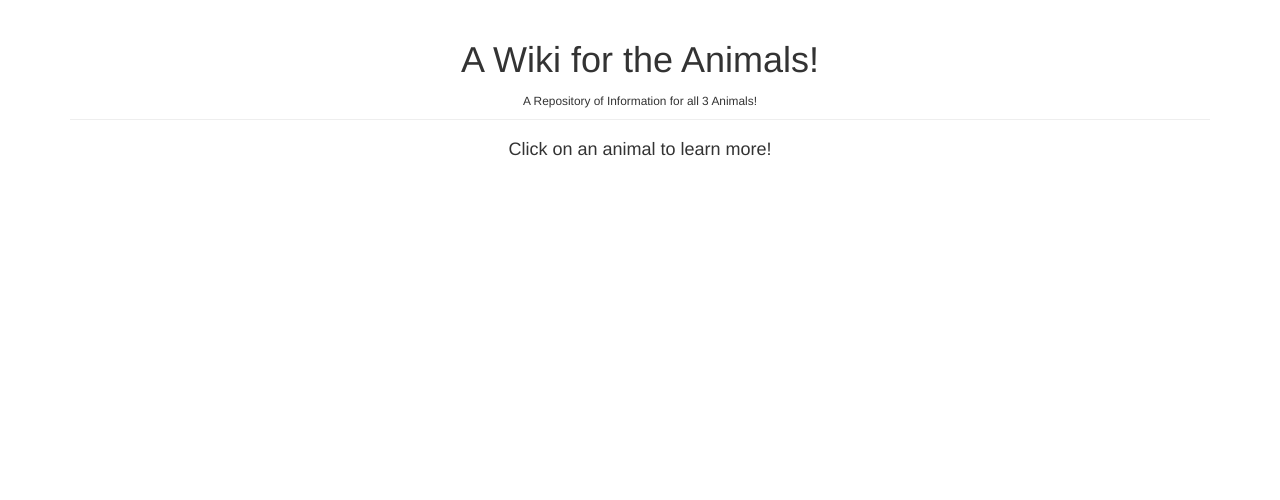
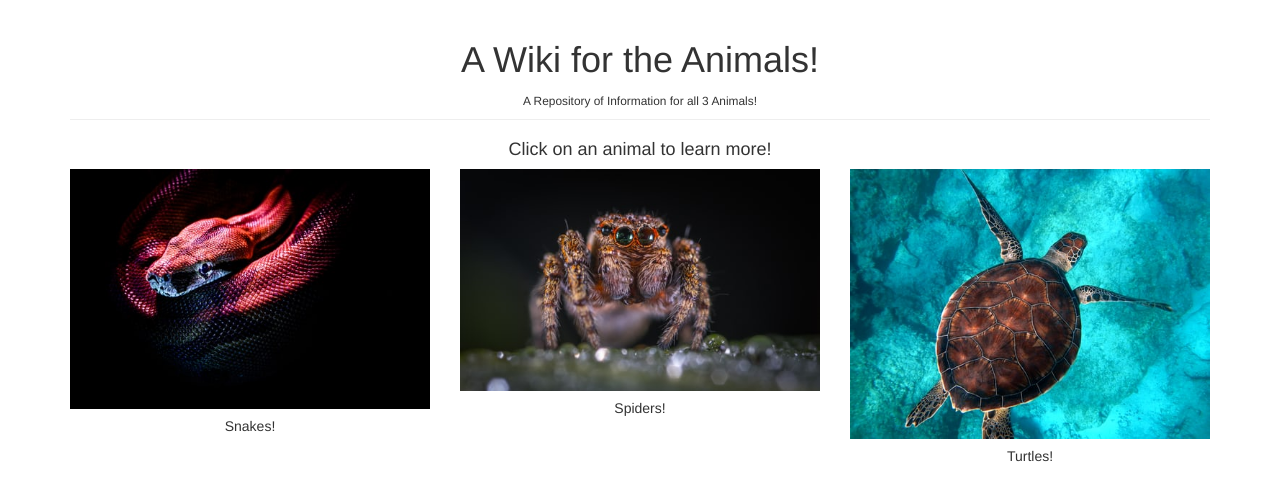
Before and after one commit to Sudolphus/animal-wiki, a plain HTML site: page index.html in a window 1280 px wide. Drawn offline with Linux system fonts and the light colour scheme.

Commit message:
add column headers for the animals
Co-authored-by: Tristan Emmerson <tristan@stickerslug.com>

```diff
--- a/css/styles.css
+++ b/css/styles.css
@@ -1,3 +1,8 @@
+img {
+  max-width: 100%;
+  max-height: 100%;
+}
+
 .center {
   text-align: center;
 }
--- a/index.html
+++ b/index.html
@@ -15,6 +15,21 @@
       </div>
 
       <h4 class="center">Click on an animal to learn more!</h4>
+      <div class="row">
+        <div class="col-lg-4">
+          <img src="img/snake.jpeg" alt="Snake">
+          <h5 class="center">Snakes!</h5>
+        </div>
+        <div class="col-lg-4">
+          <img src="img/spider.jpeg" alt="Spider">
+          <h5 class="center">Spiders!</h5>
+        </div>
+        <div class="col-lg-4">
+          <img src="img/turtle.jpeg" alt="Turtle">
+          <h5 class="center">Turtles!</h5>
+        </div>
+
+      </div>
     </div>
   </body>
 </html>
```
